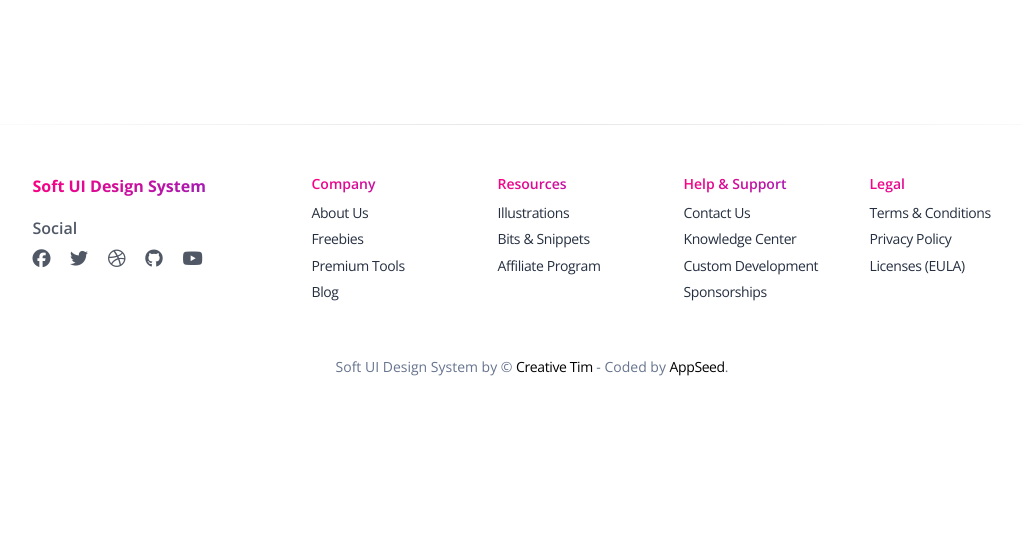
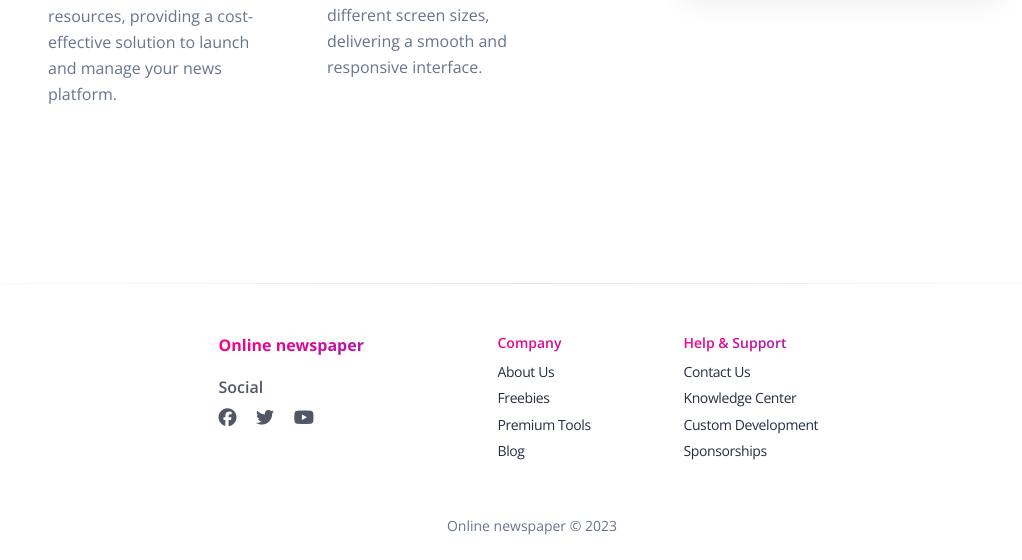
Before and after one commit to Artemh59/newspaper_agency, a Django app: page / in a window 1280 px wide. Shown: the part 1334-1894 px from the top of the page, without its empty margins (108-1130 px from the left). Before the commit the page ends 1710 px from the top, so only its background shows below. Run offline with Django 4.2, Linux system fonts and the light colour scheme; some libraries are stand-ins or nearby versions.

Commit message:
Upate index footer and navigation

```diff
--- a/templates/base.html
+++ b/templates/base.html
@@ -2,10 +2,9 @@
 <html lang="en">
 
 <head>
-  <meta charset="utf-8" />
+  <meta charset="utf-8">
   <meta name="viewport" content="width=device-width, initial-scale=1, shrink-to-fit=no">
   <link rel="apple-touch-icon" sizes="76x76" href="/static/assets/img/apple-icon.png">
-  <link rel="icon" type="image/png" href="/static/assets/img/favicon.png">
   <link rel="canonical" href="https://appseed.us/ui-kit/soft-ui-design-system"/>
 
   <title>
--- a/templates/includes/footer.html
+++ b/templates/includes/footer.html
@@ -4,33 +4,23 @@
     <div class=" row">
       <div class="col-md-3 mb-4 ms-auto">
         <div>
-          <h6 class="text-gradient text-primary font-weight-bolder">Soft UI Design System</h6>
+          <h6 class="text-gradient text-primary font-weight-bolder">Online newspaper</h6>
         </div>
         <div>
           <h6 class="mt-3 mb-2 opacity-8">Social</h6>
           <ul class="d-flex flex-row ms-n3 nav">
             <li class="nav-item">
-              <a class="nav-link pe-1" href="https://www.facebook.com/CreativeTim/" target="_blank">
+              <a class="nav-link pe-1" href="#" onclick="return false;">
                 <i class="fab fa-facebook text-lg opacity-8"></i>
               </a>
             </li>
             <li class="nav-item">
-              <a class="nav-link pe-1" href="https://twitter.com/creativetim" target="_blank">
+              <a class="nav-link pe-1" href="#" onclick="return false;">
                 <i class="fab fa-twitter text-lg opacity-8"></i>
               </a>
             </li>
             <li class="nav-item">
-              <a class="nav-link pe-1" href="https://dribbble.com/creativetim" target="_blank">
-                <i class="fab fa-dribbble text-lg opacity-8"></i>
-              </a>
-            </li>
-            <li class="nav-item">
-              <a class="nav-link pe-1" href="https://github.com/creativetimofficial" target="_blank">
-                <i class="fab fa-github text-lg opacity-8"></i>
-              </a>
-            </li>
-            <li class="nav-item">
-              <a class="nav-link pe-1" href="https://www.youtube.com/channel/UCVyTG4sCw-rOvB9oHkzZD1w" target="_blank">
+              <a class="nav-link pe-1" href="#" onclick="return false;">
                 <i class="fab fa-youtube text-lg opacity-8"></i>
               </a>
             </li>
@@ -42,94 +32,51 @@
           <h6 class="text-gradient text-primary text-sm">Company</h6>
           <ul class="flex-column ms-n3 nav">
             <li class="nav-item">
-              <a class="nav-link" href="https://www.creative-tim.com/presentation" target="_blank">
+              <a class="nav-link" href="#" onclick="return false;">
                 About Us
               </a>
             </li>
             <li class="nav-item">
-              <a class="nav-link" href="https://www.creative-tim.com/templates/free" target="_blank">
+              <a class="nav-link" href="#" onclick="return false;">
                 Freebies
               </a>
             </li>
             <li class="nav-item">
-              <a class="nav-link" href="https://www.creative-tim.com/templates/premium" target="_blank">
+              <a class="nav-link" href="#" onclick="return false;">
                 Premium Tools
               </a>
             </li>
             <li class="nav-item">
-              <a class="nav-link" href="https://www.creative-tim.com/blog" target="_blank">
+              <a class="nav-link" href="#" onclick="return false;">
                 Blog
               </a>
             </li>
           </ul>
         </div>
       </div>
-      <div class="col-md-2 col-sm-6 col-6 mb-4">
-        <div>
-          <h6 class="text-gradient text-primary text-sm">Resources</h6>
-          <ul class="flex-column ms-n3 nav">
-            <li class="nav-item">
-              <a class="nav-link" href="https://iradesign.io/" target="_blank">
-                Illustrations
-              </a>
-            </li>
-            <li class="nav-item">
-              <a class="nav-link" href="https://www.creative-tim.com/bits" target="_blank">
-                Bits & Snippets
-              </a>
-            </li>
-            <li class="nav-item">
-              <a class="nav-link" href="https://www.creative-tim.com/affiliates/new" target="_blank">
-                Affiliate Program
-              </a>
-            </li>
-          </ul>
-        </div>
-      </div>
-      <div class="col-md-2 col-sm-6 col-6 mb-4">
+
+      <div class="col-md-2 col-sm-6 col-6 mb-4 me-auto">
         <div>
           <h6 class="text-gradient text-primary text-sm">Help & Support</h6>
           <ul class="flex-column ms-n3 nav">
             <li class="nav-item">
-              <a class="nav-link" href="https://www.creative-tim.com/contact-us" target="_blank">
+              <a class="nav-link" href="#" onclick="return false;">
                 Contact Us
               </a>
             </li>
             <li class="nav-item">
-              <a class="nav-link" href="https://www.creative-tim.com/knowledge-center" target="_blank">
+              <a class="nav-link" href="#" onclick="return false;">
                 Knowledge Center
               </a>
             </li>
             <li class="nav-item">
-              <a class="nav-link" href="https://services.creative-tim.com/?ref=ct-soft-ui-footer" target="_blank">
+              <a class="nav-link" href="#" onclick="return false;">
                 Custom Development
               </a>
             </li>
             <li class="nav-item">
-              <a class="nav-link" href="https://www.creative-tim.com/sponsorships" target="_blank">
+              <a class="nav-link" href="#" onclick="return false;">
                 Sponsorships
-              </a>
-            </li>
-          </ul>
-        </div>
-      </div>
-      <div class="col-md-2 col-sm-6 col-6 mb-4 me-auto">
-        <div>
-          <h6 class="text-gradient text-primary text-sm">Legal</h6>
-          <ul class="flex-column ms-n3 nav">
-            <li class="nav-item">
-              <a class="nav-link" href="https://www.creative-tim.com/terms" target="_blank">
-                Terms & Conditions
-              </a>
-            </li>
-            <li class="nav-item">
-              <a class="nav-link" href="https://www.creative-tim.com/privacy" target="_blank">
-                Privacy Policy
-              </a>
-            </li>
-            <li class="nav-item">
-              <a class="nav-link" href="https://www.creative-tim.com/license" target="_blank">
-                Licenses (EULA)
               </a>
             </li>
           </ul>
@@ -138,8 +85,7 @@
       <div class="col-12">
         <div class="text-center">
           <p class="my-4 text-sm">
-            Soft UI Design System by &copy; <a target="_blank" href="https://bit.ly/3fKQZaL" target="_blank">Creative Tim</a>
-            - Coded by <a target="_blank" href="https://appseed.us" target="_blank">AppSeed</a>.
+            Online newspaper &copy; 2023
           </p>
         </div>
       </div>
--- a/templates/includes/navigation.html
+++ b/templates/includes/navigation.html
@@ -5,7 +5,7 @@
         <div class="container-fluid">
           <a class="navbar-brand font-weight-bolder ms-sm-3"
              href="/" rel="tooltip" title="Designed and Coded by Creative Tim" data-placement="bottom">
-            Soft UI Design System
+            Online newspaper
           </a>
           <button class="navbar-toggler shadow-none ms-2" type="button" data-bs-toggle="collapse" data-bs-target="#navigation" aria-controls="navigation" aria-expanded="false" aria-label="Toggle navigation">
             <span class="navbar-toggler-icon mt-2">
@@ -600,11 +600,6 @@
                   <p class="d-inline text-sm z-index-1 font-weight-bold" data-bs-toggle="tooltip" data-bs-placement="bottom" title="Logout">Logout</p>
                 </a>
               </li>
-              <li class="nav-item my-auto ms-3 ms-lg-0">
-                <a href="https://appseed.us/product/soft-ui-design-pro/flask/"
-                   target="_blank"
-                   class="btn btn-sm  bg-gradient-primary btn-round mb-0 me-1 mt-2 mt-md-0">PRO Version</a>
-              </li>
             </ul>
           </div>
         </div>
--- a/templates/newspaper/index.html
+++ b/templates/newspaper/index.html
@@ -91,8 +91,8 @@
                     </g>
                   </svg>
                 </div>
-                <h5 class="font-weight-bolder mt-3">Full Documentation</h5>
-                <p class="pe-5">Built by developers for developers. Check the foundation and you will find everything inside our documentation.</p>
+                <h5 class="font-weight-bolder mt-3">Complete News Coverage</h5>
+                <p class="pe-5">Crafted by journalists, tailored for news enthusiasts. Dive into a comprehensive source of information in our detailed documentation.</p>
               </div>
             </div>
             <div class="col-md-6">
@@ -112,8 +112,8 @@
                     </g>
                   </svg>
                 </div>
-                <h5 class="font-weight-bolder mt-3">Bootstrap 5 Ready</h5>
-                <p class="pe-3">The world’s most popular front-end open source toolkit, featuring Sass variables and mixins.</p>
+                <h5 class="font-weight-bolder mt-3">Powered by the Latest News Standards</h5>
+                <p class="pe-3">Harness the potential of cutting-edge news presentation. Our framework, equipped with dynamic features, is your gateway to an immersive storytelling experience.</p>
               </div>
             </div>
           </div>
@@ -136,8 +136,8 @@
                     </g>
                   </svg>
                 </div>
-                <h5 class="font-weight-bolder mt-3">Save Time & Money</h5>
-                <p class="pe-5">Creating your design from scratch with dedicated designers can be very expensive. Start with our Design System.</p>
+                <h5 class="font-weight-bolder mt-3">Efficiency and Affordability</h5>
+                <p class="pe-5">Why start from scratch? Our News System saves you valuable time and resources, providing a cost-effective solution to launch and manage your news platform.</p>
               </div>
             </div>
             <div class="col-md-6 mt-3">
@@ -157,8 +157,8 @@
                     </g>
                   </svg>
                 </div>
-                <h5 class="font-weight-bolder mt-3">Fully Responsive</h5>
-                <p class="pe-3">Regardless of the screen size, the website content will naturally fit the given resolution.</p>
+                <h5 class="font-weight-bolder mt-3">Seamless Adaptability</h5>
+                <p class="pe-3">No matter the device, our website ensures an optimal reading experience. Your news content effortlessly adjusts to different screen sizes, delivering a smooth and responsive interface.</p>
               </div>
             </div>
           </div>
@@ -183,8 +183,8 @@
                   </g>
                 </svg>
               </div>
-              <h2 class="text-white up mb-0">Feel the <br /> Soft UI Design System</h2>
-              <a href="/elements-buttons.html" class="btn btn-outline-white mt-5 up btn-round">Start with Elements</a>
+              <h2 class="text-white up mb-0">Next-Gen <br>News Design</h2>
+              <a href="#" class="btn btn-outline-white mt-5 up btn-round">Create a news</a>
             </div>
           </div>
         </div>
```
